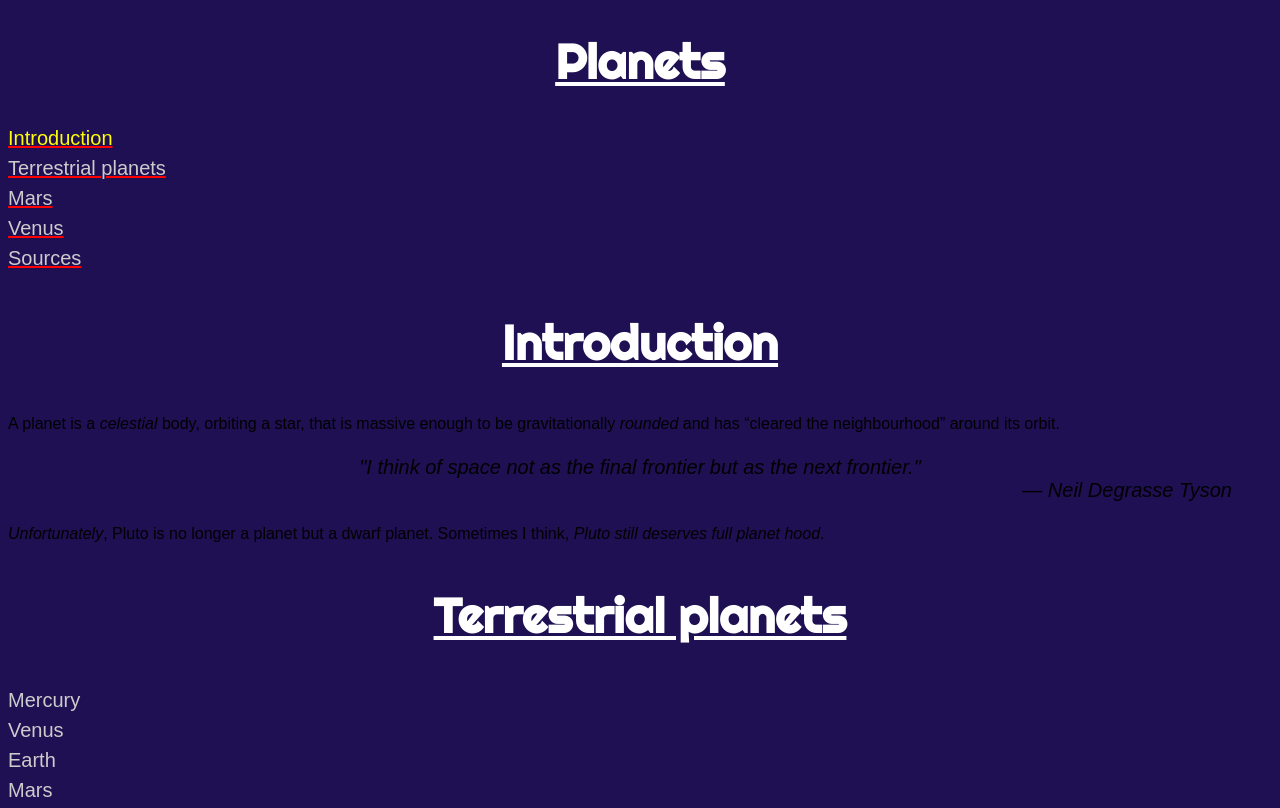
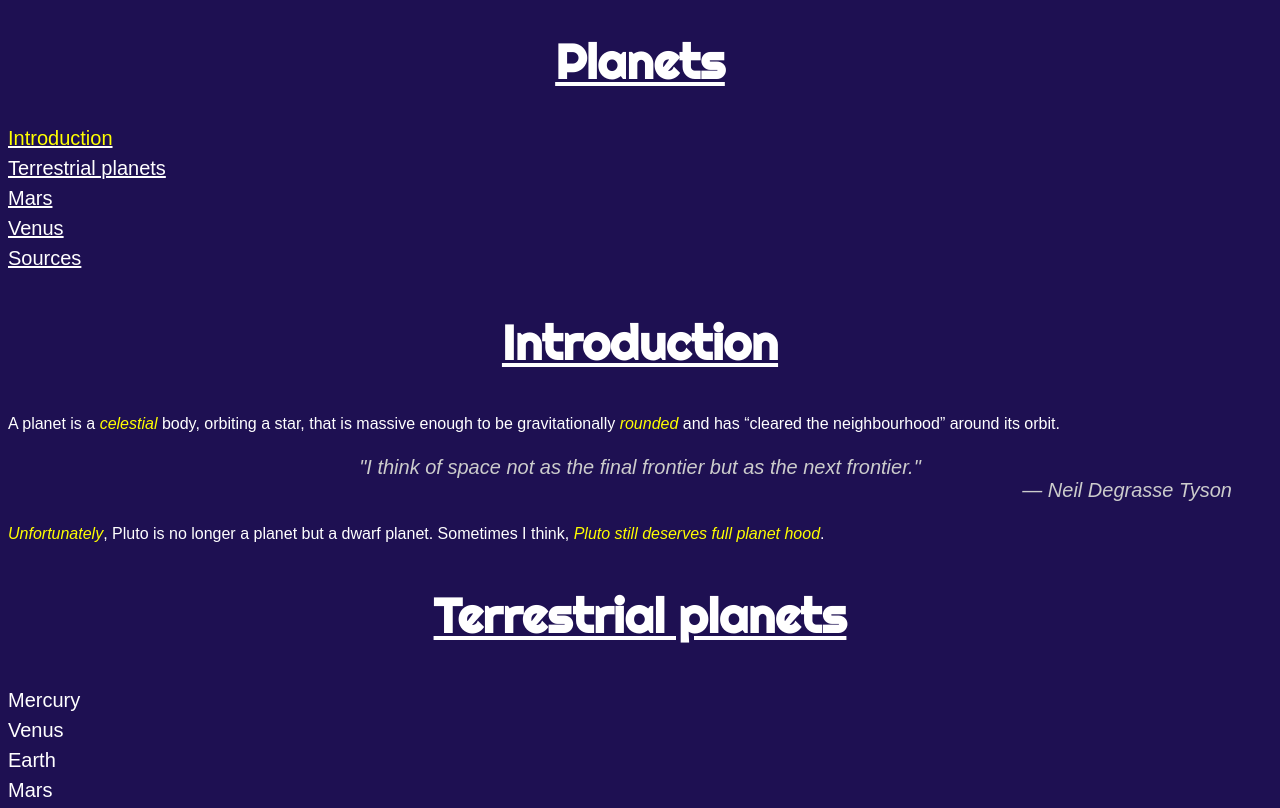
Before and after one commit to monicawinter/assignment-typography, a plain HTML site: page index.html in a window 1280 px wide. Shown: the top 808 px of the page. Drawn offline with Linux system fonts and the light colour scheme.

Commit message:
changed colours

```diff
--- a/css/main.css
+++ b/css/main.css
@@ -19,7 +19,7 @@ ol {
   font-size: 1.25rem;
   font-family: Arial, sans-serif;
   text-align: left;
-  color: #ccc;
+  color: #fff;
 }
 
 .intro {
@@ -27,11 +27,11 @@ ol {
 }
 
 a {
-  color: red;
+  color: #fff;
 }
 
 a:hover {
-  color: purple
+  color: yellow
 }
 
 p {
@@ -41,6 +41,12 @@ p {
   font-family: Arial, sans-serif;
   line-height: 1.5;
   text-align: left;
+  color: #fff;
+}
+
+em {
+  color: yellow;
+  font-style: italic;
 }
 
 blockquote {
@@ -49,6 +55,7 @@ blockquote {
   font-style: italic;
   font-family: Arial, sans-serif;
   text-align: center;
+  color: #ccc;
 }
 
 .cite {
@@ -61,6 +68,7 @@ figcaption {
   font-style: italic;
   font-family: Arial, sans-serif;
   text-align: left;
+  color: #ccc;
 }
 
 dl {
@@ -70,6 +78,7 @@ dl {
   font-size: 1rem;
   font-family: Arial, sans-serif;
   text-align: left;
+  color: #fff;
 }
 
 dd {
@@ -78,4 +87,5 @@ dd {
   font-style: italic;
   font-family: Arial, sans-serif;
   text-align: left;
+  color: #ccc;
 }
```
